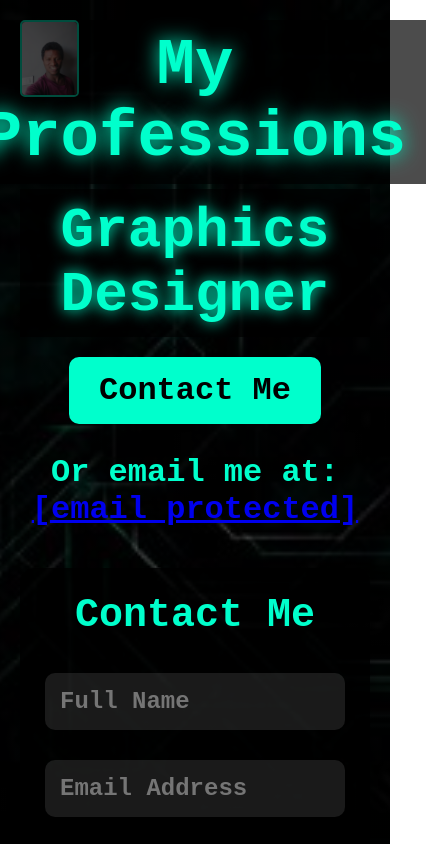
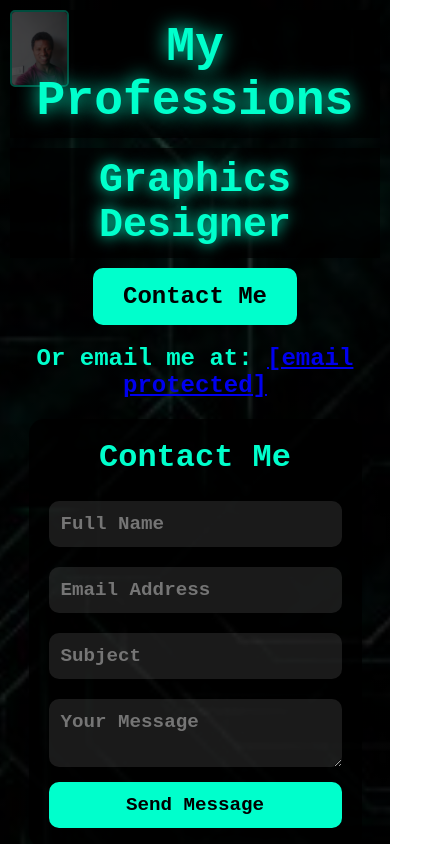
Before and after one commit to Abrahamtaddese/abraham-portfolio, a plain HTML site: page index.html in a window 390 px wide. Both pictures are taken after a click on the button "Contact Me". Shown: the top 844 px of the page, 426 px wide, since content can reach past the window. Drawn offline with Linux system fonts and the light colour scheme.

Commit message:
Improved mobile responsiveness with scrolling and adjusted spacing

```diff
--- a/style.css
+++ b/style.css
@@ -9,21 +9,21 @@ body {
     display: flex;
     flex-direction: column;
     align-items: center;
-    height: 100vh;
+    min-height: 100vh; /* Allow scrolling if content exceeds screen */
     color: #00ffcc; /* Neon green */
     text-align: center;
-    padding: 20px;
+    padding: 10px; /* Reduced padding for mobile */
     position: relative;
-    overflow: hidden;
+    overflow-y: auto; /* Enable vertical scrolling */
 }
 
 .profile-photo {
-    width: 15%; /* Smaller, one-sixth of screen width */
+    width: 15%; /* One-sixth of screen width */
     max-width: 120px; /* Cap at a smaller size */
     height: auto; /* Maintain aspect ratio */
     position: absolute;
-    top: 20px;
-    left: 20px;
+    top: 10px; /* Reduced top spacing */
+    left: 10px; /* Reduced left spacing */
     border: 2px solid #00ffcc;
     border-radius: 5px;
     object-fit: cover; /* Ensures image fits without distortion */
@@ -34,11 +34,11 @@ body {
     font-weight: bold; /* Bold text */
     color: #00ffcc;
     text-shadow: 0 0 20px #00ffcc; /* Enhanced neon glow */
-    margin-bottom: 5px; /* Closer to professions */
+    margin-bottom: 10px; /* Reduced spacing */
     position: relative;
     z-index: 1;
     background: rgba(0, 0, 0, 0.7); /* Semi-transparent overlay */
-    padding: 10px 20px; /* Larger padding for visibility */
+    padding: 10px 20px; /* Larger padding */
 }
 
 .background {
@@ -61,7 +61,7 @@ body {
     font-size: 3.5em; /* Very large text */
     font-weight: bold; /* Bold text */
     margin-top: 0;
-    margin-bottom: 20px;
+    margin-bottom: 10px; /* Reduced spacing */
     text-shadow: 0 0 15px #00ffcc; /* Enhanced neon glow */
     background: rgba(0, 0, 0, 0.7); /* Semi-transparent overlay */
     padding: 10px 20px; /* Larger padding */
@@ -76,7 +76,7 @@ body {
     border: none;
     cursor: pointer;
     border-radius: 10px; /* Larger radius */
-    margin-bottom: 15px; /* More spacing */
+    margin-bottom: 10px; /* Reduced spacing */
 }
 
 .contact-button:hover {
@@ -84,22 +84,23 @@ body {
 }
 
 .email-address {
-    margin-top: 15px; /* More spacing */
+    margin-top: 10px; /* Reduced spacing */
     font-size: 2em; /* Very large text */
     font-weight: bold; /* Bold text */
 }
 
 .contact-form {
     background: rgba(0, 0, 0, 0.8);
-    padding: 25px; /* Larger padding */
+    padding: 20px; /* Slightly reduced padding */
     border-radius: 15px; /* Larger radius */
-    margin-top: 40px; /* More spacing */
-    width: 350px; /* Slightly wider */
+    margin-top: 20px; /* Reduced spacing */
+    width: 90%; /* Responsive width for mobile */
+    max-width: 350px; /* Cap width */
     display: none; /* Hidden by default */
 }
 
 .contact-form h2 {
-    margin-bottom: 20px; /* More spacing */
+    margin-bottom: 15px; /* Reduced spacing */
     color: #00ffcc;
     font-size: 2.5em; /* Very large text */
     font-weight: bold; /* Bold text */
@@ -108,8 +109,8 @@ body {
 .contact-form input,
 .contact-form textarea {
     width: 100%;
-    padding: 15px; /* Larger padding */
-    margin: 15px 0; /* More spacing */
+    padding: 12px; /* Slightly reduced padding */
+    margin: 10px 0; /* Reduced spacing */
     border: none;
     border-radius: 10px; /* Larger radius */
     background: rgba(255, 255, 255, 0.1);
@@ -120,7 +121,7 @@ body {
 
 .contact-form button {
     width: 100%;
-    padding: 15px; /* Larger padding */
+    padding: 12px; /* Slightly reduced padding */
     font-size: 1.5em; /* Very large text */
     font-weight: bold; /* Bold text */
     background: #00ffcc;
@@ -135,39 +136,73 @@ body {
 }
 
 #submitMessage {
-    margin-top: 20px; /* More spacing */
+    margin-top: 15px; /* Reduced spacing */
     font-size: 2em; /* Very large text */
     font-weight: bold; /* Bold text */
 }
 
 .submissions {
     background: rgba(0, 0, 0, 0.8);
-    padding: 25px; /* Larger padding */
+    padding: 20px; /* Slightly reduced padding */
     border-radius: 15px; /* Larger radius */
-    margin-top: 30px; /* More spacing */
-    width: 350px; /* Slightly wider */
+    margin-top: 20px; /* Reduced spacing */
+    width: 90%; /* Responsive width for mobile */
+    max-width: 350px; /* Cap width */
     color: #00ffcc;
 }
 
 .submissions h3 {
-    margin-bottom: 20px; /* More spacing */
+    margin-bottom: 15px; /* Reduced spacing */
     color: #00ffcc;
     font-size: 2.5em; /* Very large text */
     font-weight: bold; /* Bold text */
 }
 
 .submission-entry {
-    margin-bottom: 20px; /* More spacing */
+    margin-bottom: 15px; /* Reduced spacing */
     text-align: left;
     font-size: 1.5em; /* Very large text */
     font-weight: bold; /* Bold text */
 }
 
 .submission-entry p {
-    margin: 10px 0; /* More spacing */
+    margin: 8px 0; /* Reduced spacing */
 }
 
 .submission-entry hr {
     border: 2px solid #00ffcc; /* Thicker line */
-    margin: 15px 0; /* More spacing */
+    margin: 12px 0; /* Reduced spacing */
 }
+
+/* Mobile-specific adjustments */
+@media (max-width: 768px) {
+    .title {
+        font-size: 3em; /* Slightly smaller on mobile */
+    }
+    .typing-container {
+        font-size: 2.5em; /* Slightly smaller on mobile */
+    }
+    .contact-button {
+        font-size: 1.5em; /* Slightly smaller on mobile */
+    }
+    .email-address {
+        font-size: 1.5em; /* Slightly smaller on mobile */
+    }
+    .contact-form h2 {
+        font-size: 2em; /* Slightly smaller on mobile */
+    }
+    .contact-form input,
+    .contact-form textarea,
+    .contact-form button {
+        font-size: 1.2em; /* Slightly smaller on mobile */
+    }
+    .submissions h3 {
+        font-size: 2em; /* Slightly smaller on mobile */
+    }
+    .submission-entry {
+        font-size: 1.2em; /* Slightly smaller on mobile */
+    }
+    #submitMessage {
+        font-size: 1.5em; /* Slightly smaller on mobile */
+    }
+}
```
